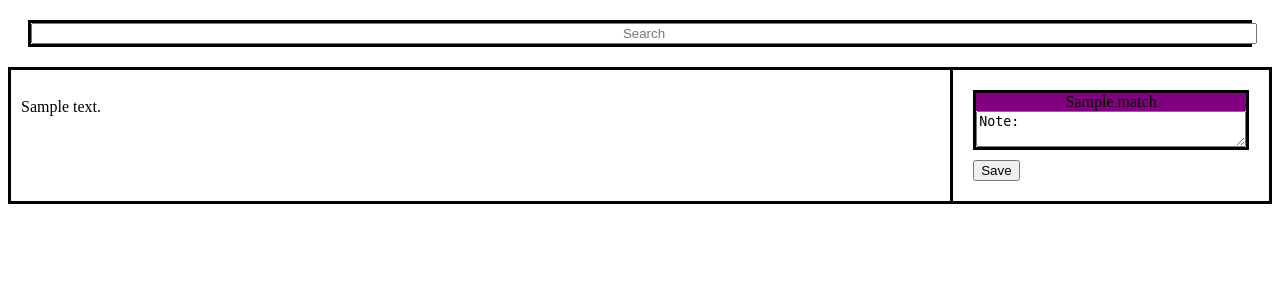
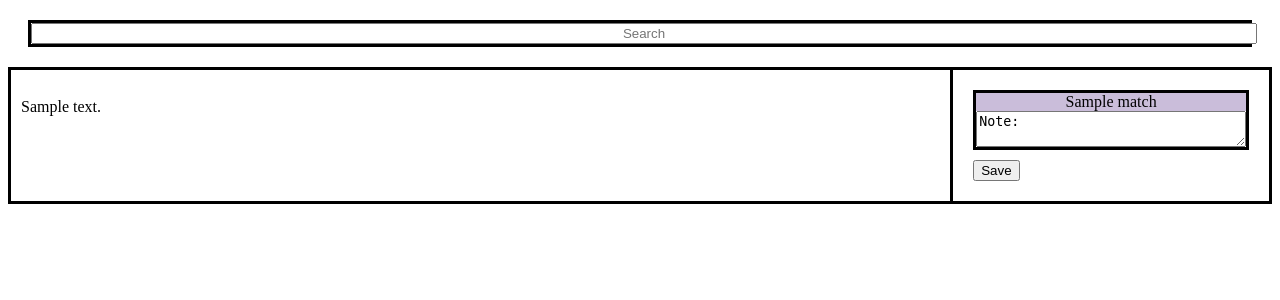
Before and after one commit to Torden360/PROJECT_document-search--comment-tool, a Flask app: template src/templates/file_view.html in a window 1280 px wide. Shown: the top 300 px of the page. Run offline with Flask 2, Linux system fonts and the light colour scheme; the template is opened without the code that fills it: most values are stand-ins (such as "Sample title", 1, 10 or a date in 2020).

Commit message:
Changed some basic styling

```diff
--- a/src/static/searchy.css
+++ b/src/static/searchy.css
@@ -16,7 +16,7 @@
 }
 
 #match_result {
-    background-color: purple;
+    background-color: #cabdda;
     text-align: center;
 }
 
@@ -43,7 +43,6 @@
     border-style: solid;
     border-bottom: none;
     justify-content: flex-start;
-    height: 100%;
 }
 
 .matches:last-of-type {
```
